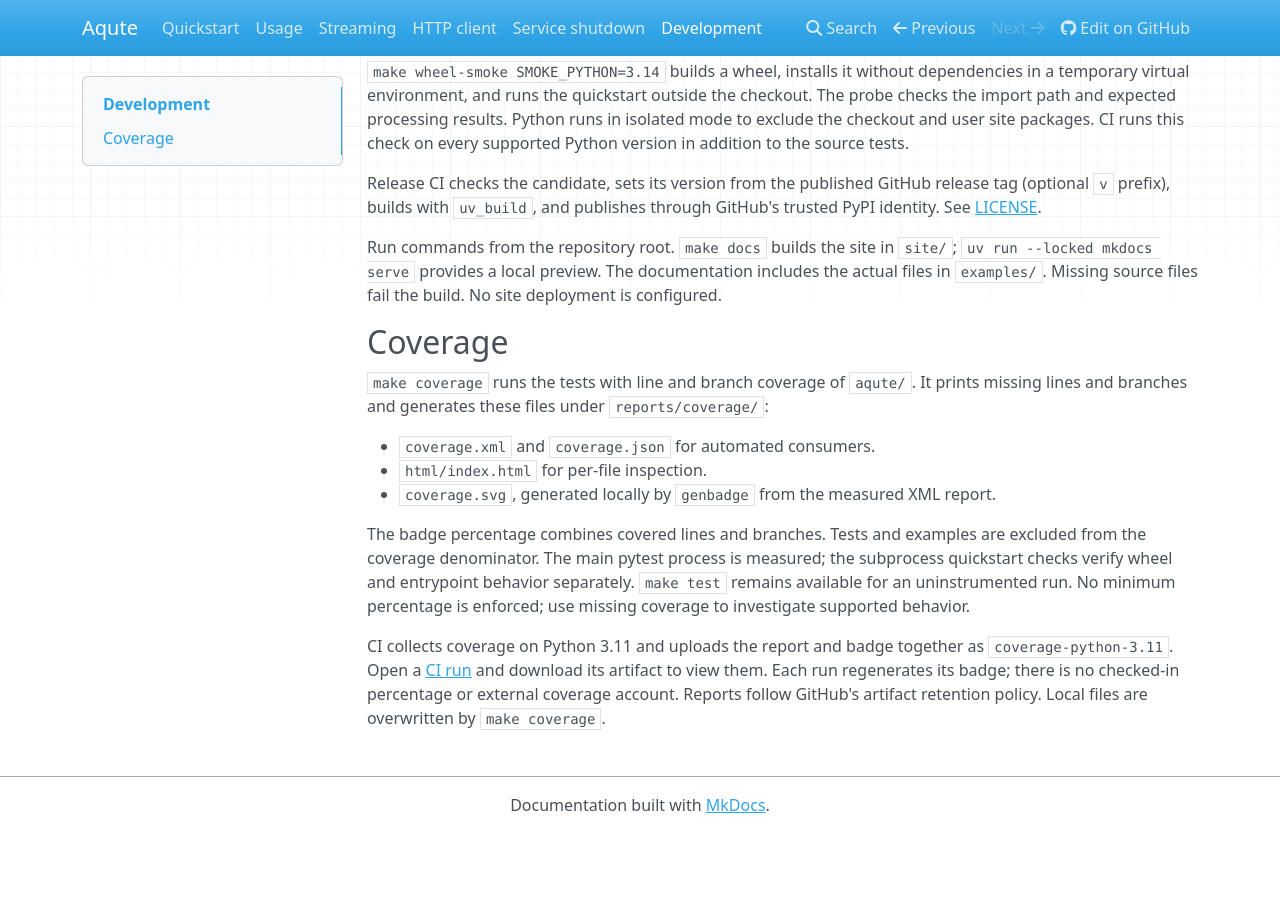
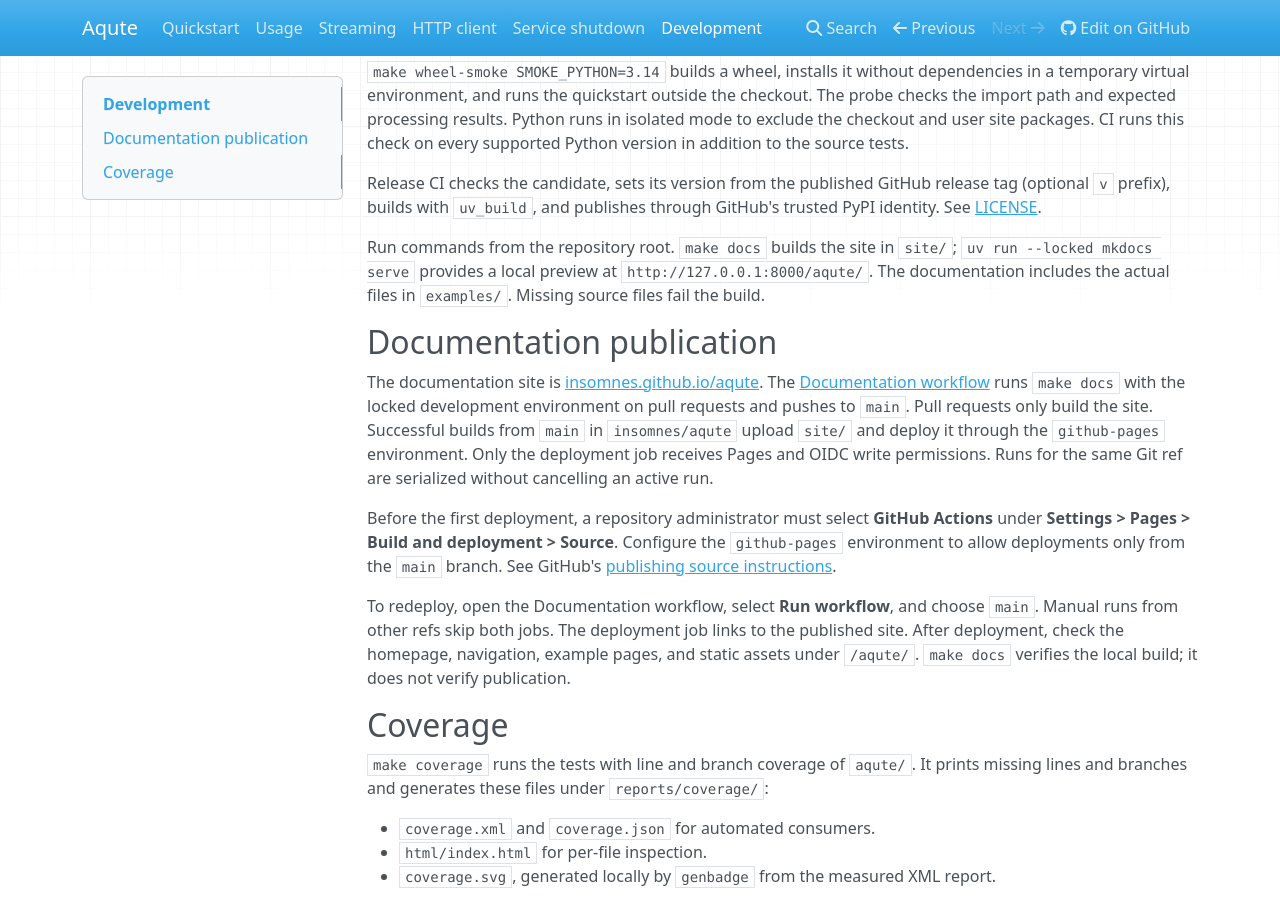
Before and after one commit to insomnes/aqute, an MkDocs documentation site: the page built from docs/development.md, in a window 1280 px wide and 900 px high, scrolled down 449 px. Built offline with MkDocs 1.6.1, drawn with Linux system fonts in a browser that asks for light colours; nearby versions of some CDN libraries; before the commit the page ends 1282 px from its top, so only the background shows below that.

Commit message:
ci: publish MkDocs documentation with GitHub Pages

```diff
--- a/docs/development.md
+++ b/docs/development.md
@@ -32,9 +32,30 @@ tag (optional `v` prefix), builds with `uv_build`, and publishes through GitHub'
 trusted PyPI identity. See [LICENSE](https://github.com/insomnes/aqute/blob/main/LICENSE).
 
 Run commands from the repository root. `make docs` builds the site in `site/`;
-`uv run --locked mkdocs serve` provides a local preview. The documentation includes
-the actual files in `examples/`. Missing source files fail the build. No site
-deployment is configured.
+`uv run --locked mkdocs serve` provides a local preview at
+`http://127.0.0.1:8000/aqute/`. The documentation includes the actual files in
+`examples/`. Missing source files fail the build.
+
+## Documentation publication
+
+The documentation site is [insomnes.github.io/aqute](https://insomnes.github.io/aqute/).
+The [Documentation workflow](https://github.com/insomnes/aqute/actions/workflows/docs.yml)
+runs `make docs` with the locked development environment on pull requests and
+pushes to `main`. Pull requests only build the site. Successful builds from `main`
+in `insomnes/aqute` upload `site/` and deploy it through the `github-pages`
+environment. Only the deployment job receives Pages and OIDC write permissions.
+Runs for the same Git ref are serialized without cancelling an active run.
+
+Before the first deployment, a repository administrator must select **GitHub
+Actions** under **Settings > Pages > Build and deployment > Source**. Configure the
+`github-pages` environment to allow deployments only from the `main` branch.
+See GitHub's [publishing source instructions](https://docs.github.com/en/pages/getting-started-with-github-pages/configuring-a-publishing-source-for-your-github-pages-site).
+
+To redeploy, open the Documentation workflow, select **Run workflow**, and choose
+`main`. Manual runs from other refs skip both jobs. The deployment job links to
+the published site. After deployment, check the homepage, navigation, example
+pages, and static assets under `/aqute/`. `make docs` verifies the local build;
+it does not verify publication.
 
 ## Coverage
 
--- a/mkdocs.yml
+++ b/mkdocs.yml
@@ -1,6 +1,8 @@
 site_name: Aqute
+site_url: https://insomnes.github.io/aqute/
 site_description: Async coroutine processing with bounded queues, retries, and rate limits.
 repo_url: https://github.com/insomnes/aqute
+edit_uri: blob/main/docs/
 theme: mkdocs
 nav:
   - Quickstart: index.md
```
Also changed, not shown: 1 other file.
